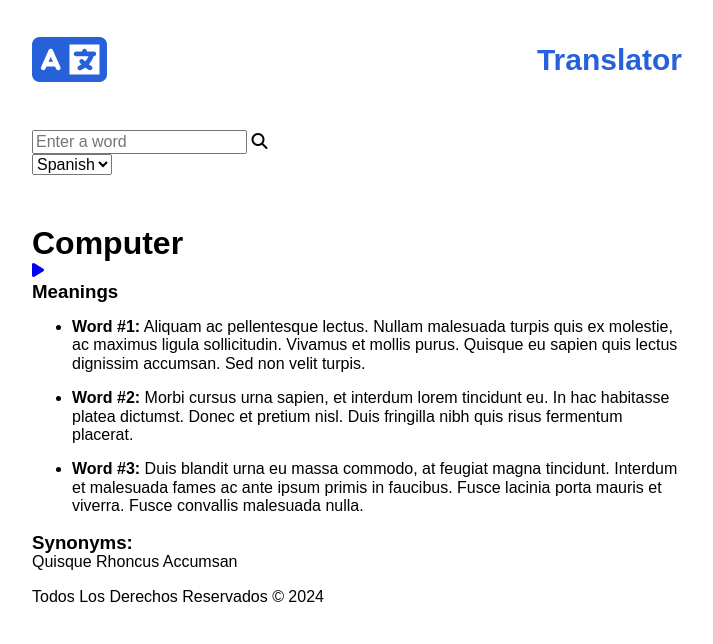
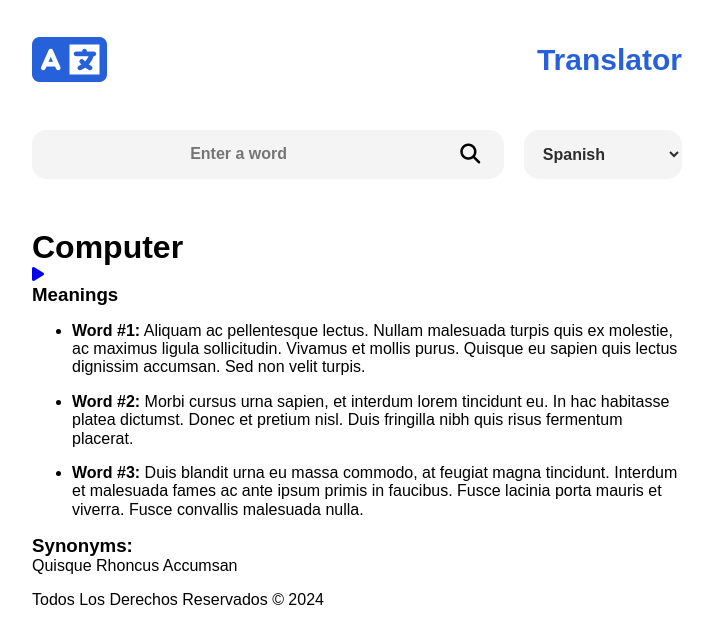
Before and after one commit to sofmagon/mini-projects, a plain HTML site: page translator/index.html in a window 1280 px wide. Shown: the whole page, without its empty margins (283-996 px from the left). Drawn offline with Linux system fonts and the light colour scheme.

Commit message:
feat: header styles

```diff
--- a/translator/css/main.css
+++ b/translator/css/main.css
@@ -1,6 +1,8 @@
 /*! === CUSTOM PROPERTIES === */
 :root {
 	--blue: #2761DA;
+	--gray: #F4F4F4;
+	--black: #2D2D2D;
 }
 
 /*! === GLOBAL === */
@@ -64,3 +66,57 @@ img {
 	font-size: 3rem;
 	color: var(--blue);
 }
+
+.header__bottom {
+	width: 100%;
+}
+
+.header__search {
+	width: 100%;
+	display: flex;
+	align-items: center;
+	gap: 2rem;
+}
+
+.search__control {
+	flex-basis: 75%;
+	/* Unificando ambos elementos en uno solo */
+	display: flex;
+	background-color: var(--gray);
+	align-items: center;
+	border-radius: 1.5rem;
+}
+
+.search__input {
+	width: calc(95% - 2rem);
+	background-color: var(--gray);
+	padding: 1.5rem;
+	border-radius: 1.5rem;
+	border: none;
+	outline: none;
+	font-weight: 700;
+	color: var(--black);
+	text-align: center;
+}
+
+.search__control>.fa-solid {
+	width: 5%;
+	font-size: 2rem;
+	cursor: pointer;
+	transition: all 300ms linear;
+}
+
+.search__control>.fa-solid:hover {
+	color: var(--blue);
+}
+
+.search__select {
+	width: 25%;
+	background-color: var(--gray);
+	padding: 1.5rem;
+	border-radius: 1.5rem;
+	border: none;
+	outline: none;
+	font-weight: bold;
+	color: var(--black);
+}
```
